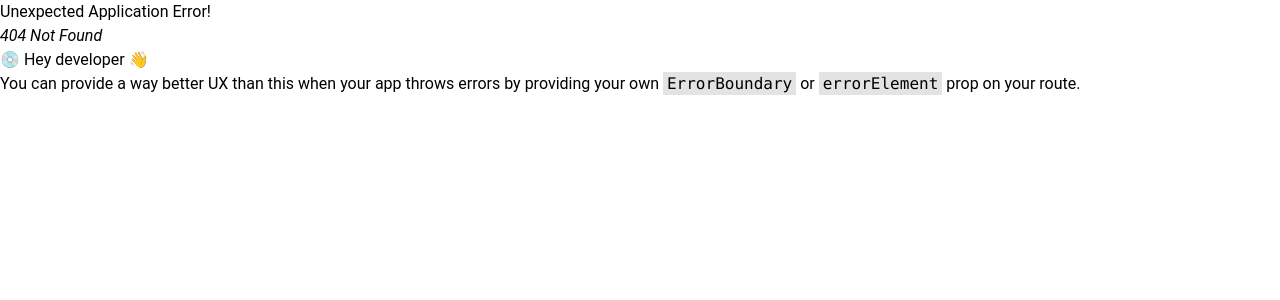
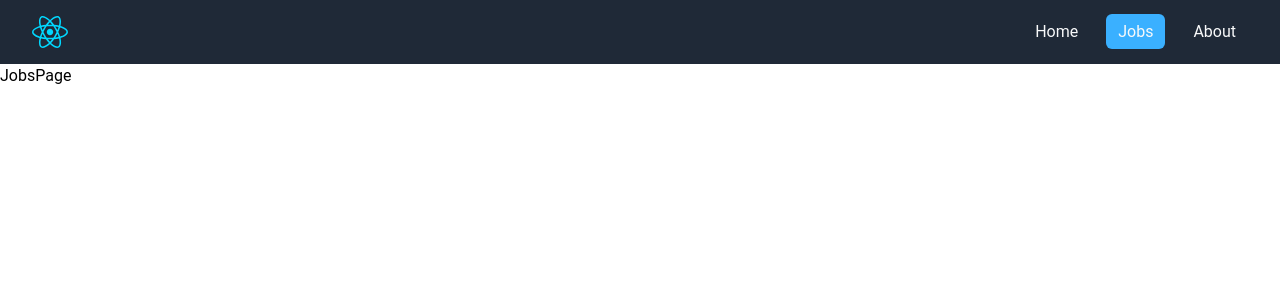
Before and after one commit to ehabahmed2/react-jobs, a React (Vite) app: page /jobs in a window 1280 px wide. Before the commit this address had no page. Shown: the top 300 px of the page. Built offline with nearby package versions, Linux system fonts and the light colour scheme.

Commit message:
added navlinks and 404 page

```diff
--- a/src/App.jsx
+++ b/src/App.jsx
@@ -4,12 +4,16 @@ import {Route, createBrowserRouter, createRoutesFromElements, RouterProvider} fr
 
 import HomePage from './pages/HomePage'
 import MainLayouts from './layouts/MainLayouts'
+import JobsPage from './pages/JobsPage'
+import ErrorPage from './pages/ErrorPage'
 
 {/* Create the router */}
 const router = createBrowserRouter(
   createRoutesFromElements(
   <Route path='/' element={<MainLayouts />}>
     <Route index element={<HomePage />} />
+    <Route path='/jobs' element={<JobsPage />} />
+    <Route path='*' element={<ErrorPage />} />
   </Route>
 
 )
--- a/src/components/HomeCards.jsx
+++ b/src/components/HomeCards.jsx
@@ -1,5 +1,6 @@
 import React from 'react'
 import Card from './Card'
+import { Link } from 'react-router-dom'
 
 
 // Generic wrapper that accepts children
@@ -10,7 +11,7 @@ const HomeCards = () => {
             <Card>
             <h2 className=' mb-2 text-xl font-extrabold'>For Developer</h2>
             <p className='mb-6'>Find suitalbe jobs for you</p>
-            <a href="" className='p-2 bg-brand-light hover:bg-neutral-dark rounded-md transition duration-200'>Find a Job</a>
+            <Link to="/jobs" className='p-2 bg-brand-light hover:bg-neutral-dark rounded-md transition duration-200'>Find a Job</Link>
             </Card>
             <Card bg='bg-accent'>
             <h2 className=' mb-2 text-xl font-extrabold' >For Employers</h2>
--- a/src/components/JobListings.jsx
+++ b/src/components/JobListings.jsx
@@ -1,6 +1,7 @@
 import React from 'react'
 import Jobs from '../assets/jobs.json'
 import JobListing from './JobListing'
+import { Link } from 'react-router-dom'
 const JobListings = () => {
     const recentJobs = Jobs.slice(0,3)
     {/* to get only 3 of most recent jobs */}
@@ -21,12 +22,12 @@ const JobListings = () => {
 
 
 
-        <a
-        href="/jobs"
+        <Link
+        to="/jobs"
         className="bg-neutral-dark text-white block w-fit px-6 py-3 rounded-lg my-5 mx-auto text-center text-xl hover:bg-brand-dark transistion duration-200"
         >
         Check all jobs
-        </a>
+        </Link>
 
     </section>
   )
--- a/src/components/Nav.jsx
+++ b/src/components/Nav.jsx
@@ -1,11 +1,18 @@
 import React from 'react'
 import logo from '../assets/images/react.svg'
 import { useState } from 'react';
+import { NavLink } from 'react-router-dom';
+
 
 function Nav() {
-  const linkStyle =
-    'hover:bg-brand-light  hover:text-white px-3 py-2 rounded-md transition-colors duration-200';
   const [showLinks, setShowLinks] = useState(false)
+
+
+  const activeLinkPage = ({isActive}) => {
+    return isActive ?'bg-brand-light  hover:text-white px-3 py-2 rounded-md transition-colors duration-200'
+    :'hover:bg-brand-light  hover:text-white px-3 py-2 rounded-md transition-colors duration-200'
+  }
+
 
   return (
     <nav className="bg-neutral-dark">
@@ -19,9 +26,9 @@ function Nav() {
           {/* Links */}
 
           <ul className="hidden md:flex space-x-4 text-neutral-light">
-            <li><a href="/" className={linkStyle}>Home</a></li>
-            <li><a href="/jobs" className={linkStyle}>Jobs</a></li>
-            <li><a href="/about" className={linkStyle}>About</a></li>
+            <li><NavLink to="/" className={activeLinkPage}>Home</NavLink></li>
+            <li><NavLink to="/jobs" className={activeLinkPage}>Jobs</NavLink></li>
+            <li><NavLink to="/about" className={activeLinkPage}>About</NavLink></li>
           </ul>
 
 
@@ -42,10 +49,10 @@ function Nav() {
           showLinks ? 'max-h-40 opacity-100' : 'max-h-0 opacity-0'
         } overflow-hidden`}
       >
-        <ul className="flex flex-col space-y-2 px-4 pb-4 text-neutral-light">
-          <li><a href="/" className={linkStyle}>Home</a></li>
-          <li><a href="/jobs" className={linkStyle}>Jobs</a></li>
-          <li><a href="/about" className={linkStyle}>About</a></li>
+        <ul className="flex flex-col space-y-4 px-4 pb-4 text-neutral-light">
+          <li><NavLink to="/" className={activeLinkPage}>Home</NavLink></li>
+          <li><NavLink to="/jobs" className={activeLinkPage}>Jobs</NavLink></li>
+          <li><NavLink to="/about" className={activeLinkPage}>About</NavLink></li>
         </ul>
       </div>
     </nav>
--- /dev/null
+++ b/src/pages/ErrorPage.jsx
@@ -0,0 +1,22 @@
+import React from 'react';
+import { Link } from 'react-router-dom';
+
+function NotFound() {
+  return (
+    <div className="flex flex-col items-center justify-center min-h-screen bg-neutral-dark text-center px-4">
+      <h1 className="text-9xl font-extrabold text-brand-light">404</h1>
+      <h2 className="mt-4 text-2xl font-bold text-white">Page Not Found</h2>
+      <p className="mt-2 text-neutral-light">
+        Sorry, the page you’re looking for doesn’t exist or has been moved.
+      </p>
+      <Link
+        to="/"
+        className="mt-6 inline-block bg-brand-light text-white px-6 py-2 rounded-md hover:bg-brand-dark transition-colors duration-200"
+      >
+        Go Back Home
+      </Link>
+    </div>
+  );
+}
+
+export default NotFound;
--- /dev/null
+++ b/src/pages/JobsPage.jsx
@@ -0,0 +1,9 @@
+import React from 'react'
+
+const JobsPage = () => {
+  return (
+    <div>JobsPage</div>
+  )
+}
+
+export default JobsPage
```
